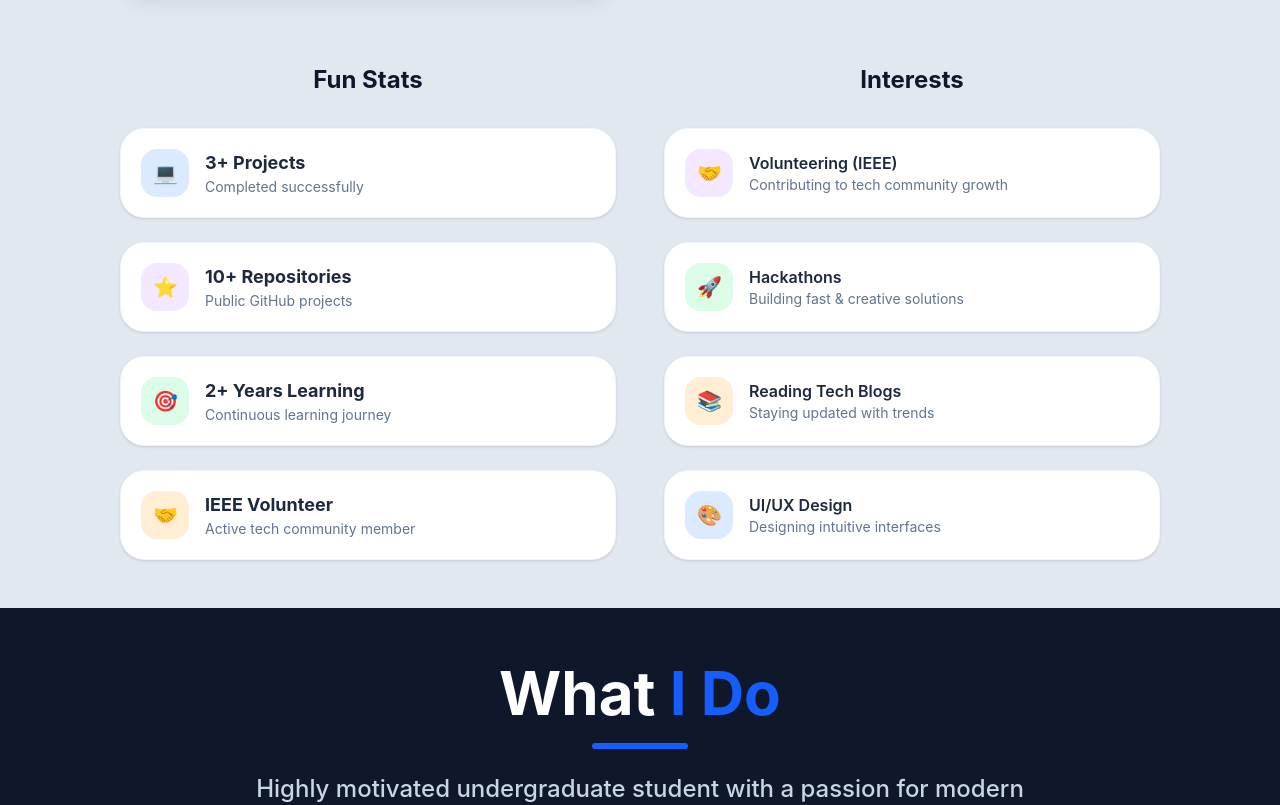
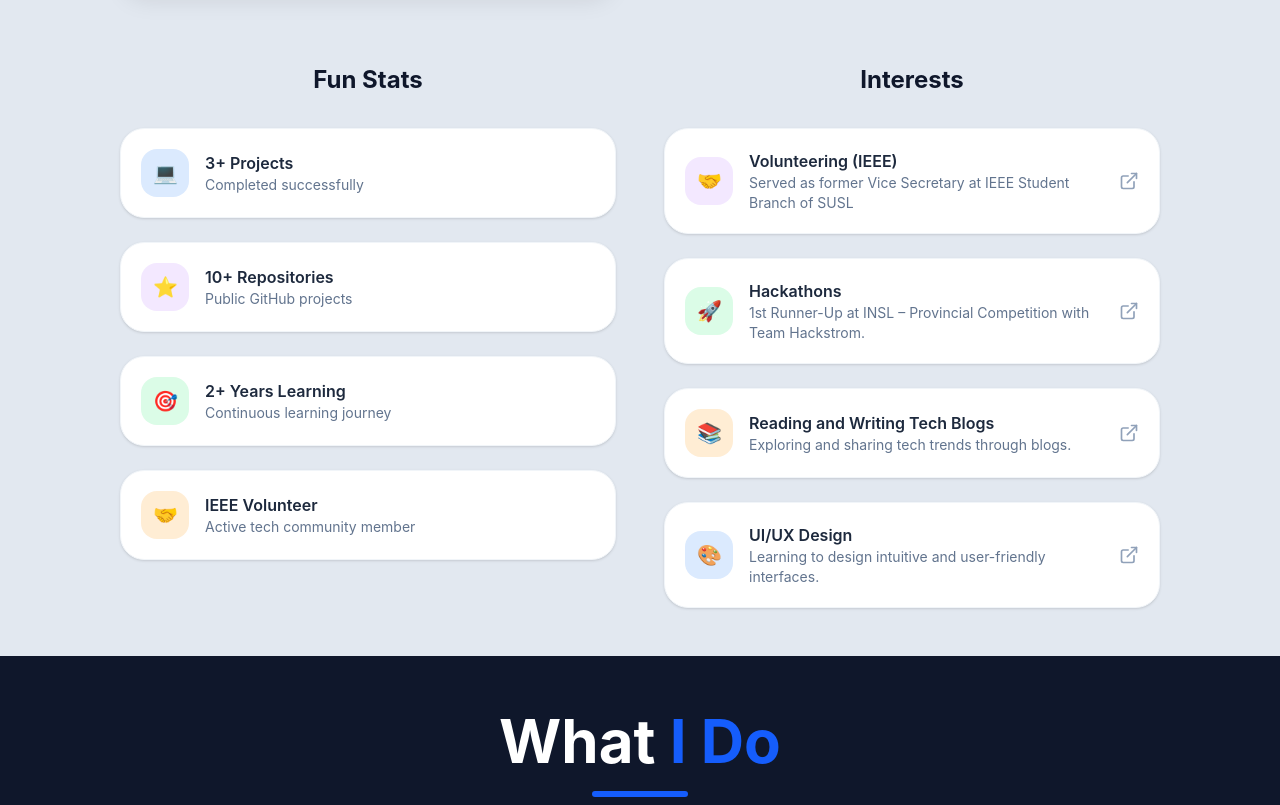
Before and after one commit to dwathsala/My_Portfolio, a React (Vite) app: page / in a window 1280 px wide. Shown: the part 1800-2605 px from the top of the page. Built offline with nearby package versions, Linux system fonts and the light colour scheme.

Commit message:
update interest card in about page and reduce py in projects page

```diff
--- a/src/components/About.jsx
+++ b/src/components/About.jsx
@@ -49,14 +49,18 @@ const About = () => {
 
               <div className="flex gap-4 mt-10">
                 {/* Contact Me Button */}
+                <a href='#contact'>
                   <button className="px-6 py-2  bg-slate-900 text-white font-semibold rounded-full hover:bg-blue-900 transition">
                     Contact Me
                   </button>
+                </a>
 
                 {/* View Projects Button */}
+                <a href='#projects'>
                   <button className="px-6 py-2 border border-slate-900 text-slate-900 font-semibold rounded-full hover:bg-blue-200 transition">
                     My Projects
                   </button>
+                </a>
               </div>
 
             </div>
@@ -65,7 +69,7 @@ const About = () => {
             <div className="bg-slate-900 p-8 rounded-3xl text-white shadow-xl ">
               <h3 className="text-xl font-bold mb-4">Let's Connect</h3>
               <p className="text-slate-300 mb-6">I am currently open to internship opportunities and collaborations.</p>
-              <div className="flex flex-wrap gap-4">
+              <div className="flex flex-nowrap gap-4">
                 <a href="https://github.com/dwathsala" target='_blank' rel='noopener noreferrer' className="p-3 bg-white/10 rounded-xl hover:bg-blue-600 transition-colors">
                   <Github size={20} />
                 </a>
@@ -75,9 +79,11 @@ const About = () => {
                 <a href="mailto:dulariwathsala824@mail.com?subject=Portfolio Contact&body=Hello Dulari,%0A%0AI would like to connect with you." target='_blank' rel='noopener noreferrer' className="p-3 bg-white/10 rounded-xl hover:bg-blue-600 transition-colors">
                   <Mail size={20} />
                 </a>
-                <button className="flex items-center gap-2 px-6 py-3 bg-blue-600 rounded-xl font-bold hover:bg-blue-700 transition-all ml-auto">
+                <a href='#contact' className="ml-auto">
+                  <button className="flex items-center gap-2 px-6 py-3  bg-blue-600 rounded-xl font-bold hover:bg-blue-700 transition-all ml-auto">
                     Hire Me <ExternalLink size={16} />
                 </button>
+                </a>
               </div>
             </div>
 
@@ -130,7 +136,7 @@ const About = () => {
                   💻
                 </div>
                 <div>
-                  <h4 className="font-bold text-slate-800 text-lg">3+ Projects</h4>
+                  <h4 className="font-semibold text-slate-800">3+ Projects</h4>
                   <p className="text-sm text-slate-500">Completed successfully</p>
                 </div>
               </div>
@@ -140,7 +146,7 @@ const About = () => {
                   ⭐
                 </div>
                 <div>
-                  <h4 className="font-bold text-slate-800 text-lg">10+ Repositories</h4>
+                  <h4 className="font-semibold text-slate-800">10+ Repositories</h4>
                   <p className="text-sm text-slate-500">Public GitHub projects</p>
                 </div>
               </div>
@@ -150,7 +156,7 @@ const About = () => {
                   🎯
                 </div>
                 <div>
-                  <h4 className="font-bold text-slate-800 text-lg">2+ Years Learning</h4>
+                  <h4 className="font-semibold text-slate-800">2+ Years Learning</h4>
                   <p className="text-sm text-slate-500">Continuous learning journey</p>
                 </div>
               </div>
@@ -160,7 +166,7 @@ const About = () => {
                   🤝
                 </div>
                 <div>
-                  <h4 className="font-bold text-slate-800 text-lg">IEEE Volunteer</h4>
+                  <h4 className="font-semibold text-slate-800">IEEE Volunteer</h4>
                   <p className="text-sm text-slate-500">Active tech community member</p>
                 </div>
               </div>
@@ -176,46 +182,69 @@ const About = () => {
 
             <div className="space-y-6">
 
-              <div className="flex items-center gap-4 p-5 bg-white rounded-3xl border border-slate-100 shadow-sm hover:shadow-lg hover:scale-[1.02] transition-all duration-300">
+              <a
+                href="https://www.linkedin.com/posts/dulari-dayananda_leadershipjourney-ieeestudentbranch-innovation-activity-7278007032903880704-aIqY?utm_source=share&utm_medium=member_desktop&rcm=ACoAAE3p4ucBwWjt1DRld8Hu5Puwqx35JbPhgd4"
+                target="_blank"
+                rel="noopener noreferrer"
+                className="flex items-center gap-4 p-5 bg-white rounded-3xl border border-slate-100 shadow-sm hover:shadow-lg hover:scale-[1.02] transition-all duration-300"
+              >
                 <div className="w-12 h-12 flex items-center justify-center bg-purple-100 text-purple-700 rounded-2xl text-xl">
                   🤝
                 </div>
-                <div>
+                <div className="flex-1">
                   <h4 className="font-semibold text-slate-800">Volunteering (IEEE)</h4>
-                  <p className="text-sm text-slate-500">Contributing to tech community growth</p>
+                  <p className="text-sm text-slate-500">Served as former Vice Secretary at IEEE Student Branch of SUSL</p>
                 </div>
-              </div>
+                <ExternalLink size={20} className="text-slate-400 hover:text-blue-600 transition-colors" />
+              </a>
 
-              <div className="flex items-center gap-4 p-5 bg-white rounded-3xl border border-slate-100 shadow-sm hover:shadow-lg hover:scale-[1.02] transition-all duration-300">
+              <a
+                href="https://www.linkedin.com/posts/dulari-dayananda_insl2025-innovationnationsrilanka-ieee-activity-7411653346681511936-2eIs?utm_source=share&utm_medium=member_desktop&rcm=ACoAAE3p4ucBwWjt1DRld8Hu5Puwqx35JbPhgd4"
+                target="_blank"
+                rel="noopener noreferrer"
+                className="flex items-center gap-4 p-5 bg-white rounded-3xl border border-slate-100 shadow-sm hover:shadow-lg hover:scale-[1.02] transition-all duration-300"
+              >
                 <div className="w-12 h-12 flex items-center justify-center bg-green-100 text-green-700 rounded-2xl text-xl">
                   🚀
                 </div>
-                <div>
+                <div className="flex-1">
                   <h4 className="font-semibold text-slate-800">Hackathons</h4>
-                  <p className="text-sm text-slate-500">Building fast & creative solutions</p>
+                  <p className="text-sm text-slate-500">1st Runner-Up at INSL – Provincial Competition with Team Hackstrom.</p>
                 </div>
-              </div>
+                <ExternalLink size={20} className="text-slate-400 hover:text-blue-600 transition-colors" />
+              </a>
 
-              <div className="flex items-center gap-4 p-5 bg-white rounded-3xl border border-slate-100 shadow-sm hover:shadow-lg hover:scale-[1.02] transition-all duration-300">
+              <a
+                href="https://medium.com/@dulariwathsala824"
+                target="_blank"
+                rel="noopener noreferrer"
+                className="flex items-center gap-4 p-5 bg-white rounded-3xl border border-slate-100 shadow-sm hover:shadow-lg hover:scale-[1.02] transition-all duration-300"
+              >
                 <div className="w-12 h-12 flex items-center justify-center bg-orange-100 text-orange-700 rounded-2xl text-xl">
                   📚
                 </div>
-                <div>
-                  <h4 className="font-semibold text-slate-800">Reading Tech Blogs</h4>
-                  <p className="text-sm text-slate-500">Staying updated with trends</p>
+                <div className="flex-1">
+                  <h4 className="font-semibold text-slate-800">Reading and Writing Tech Blogs</h4>
+                  <p className="text-sm text-slate-500">Exploring and sharing tech trends through blogs.</p>
                 </div>
-              </div>
+                <ExternalLink size={20} className="text-slate-400 hover:text-blue-600 transition-colors" />
+              </a>
 
-              <div className="flex items-center gap-4 p-5 bg-white rounded-3xl border border-slate-100 shadow-sm hover:shadow-lg hover:scale-[1.02] transition-all duration-300">
+              <a
+                href="https://www.linkedin.com/posts/dulari-dayananda_figma-uidesign-mobileappdesign-activity-7385689018589462528-iBs6?utm_source=share&utm_medium=member_desktop&rcm=ACoAAE3p4ucBwWjt1DRld8Hu5Puwqx35JbPhgd4"
+                target="_blank"
+                rel="noopener noreferrer"
+                className="flex items-center gap-4 p-5 bg-white rounded-3xl border border-slate-100 shadow-sm hover:shadow-lg hover:scale-[1.02] transition-all duration-300"
+              >
                 <div className="w-12 h-12 flex items-center justify-center bg-blue-100 text-blue-700 rounded-2xl text-xl">
                   🎨
                 </div>
-                <div>
+                <div className="flex-1">
                   <h4 className="font-semibold text-slate-800">UI/UX Design</h4>
-                  <p className="text-sm text-slate-500">Designing intuitive interfaces</p>
+                  <p className="text-sm text-slate-500">Learning to design intuitive and user-friendly interfaces.</p>
                 </div>
-              </div>
-
+                <ExternalLink size={20} className="text-slate-400 hover:text-blue-600 transition-colors" />
+              </a>
             </div>
           </div>
 
--- a/src/components/Projects.jsx
+++ b/src/components/Projects.jsx
@@ -42,7 +42,7 @@ const Projects = () => {
   ];
 
   return (
-    <section id="projects" className="py-16 px-6 md:px-16 lg:px-30 bg-slate-200 scroll-mt-16">
+    <section id="projects" className="py-12 px-6 md:px-16 lg:px-30 bg-slate-200 scroll-mt-16">
       <div className="max-w-7xl mx-auto">
 
         {/* Header Section - Matches About.jsx */}
```
Lines whose indentation alone changed are shown as unchanged.
